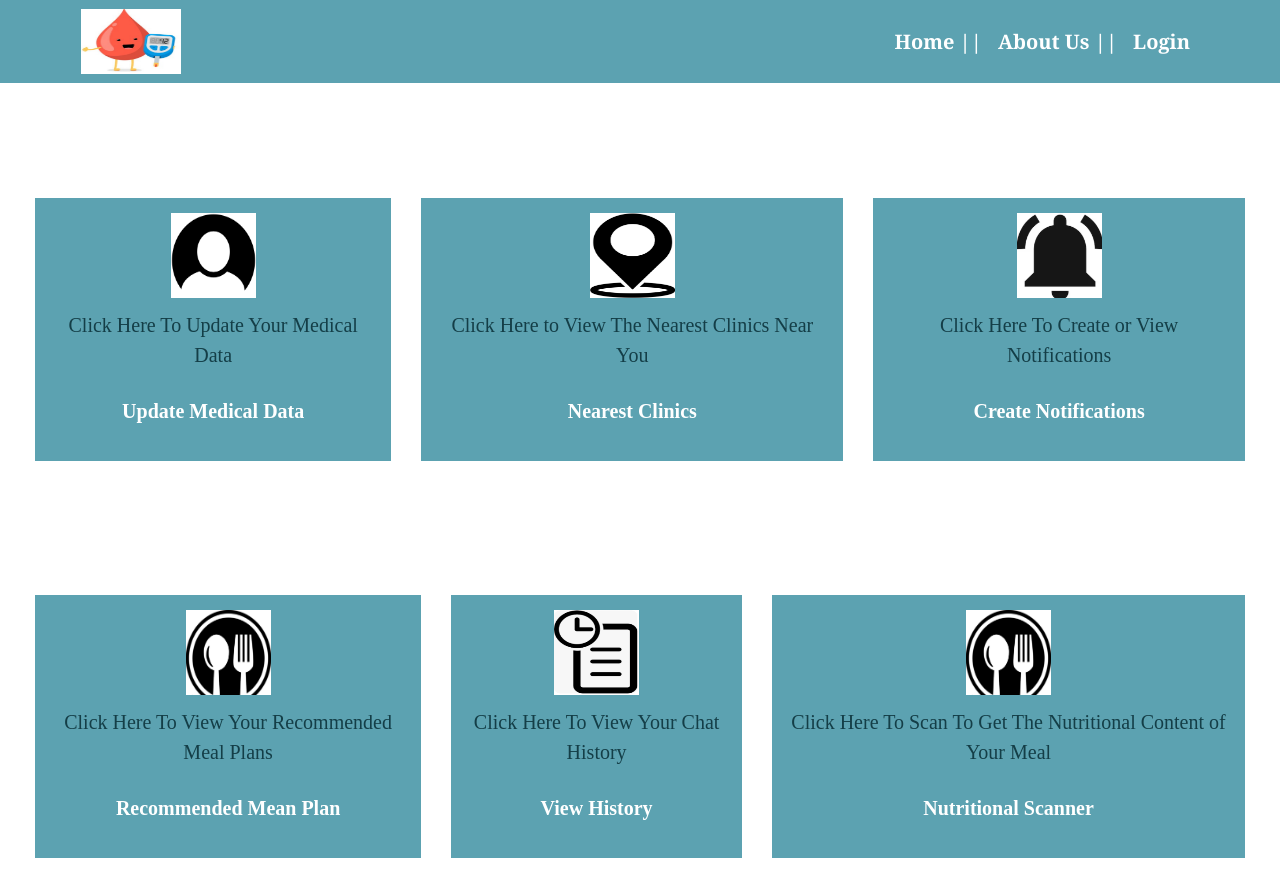
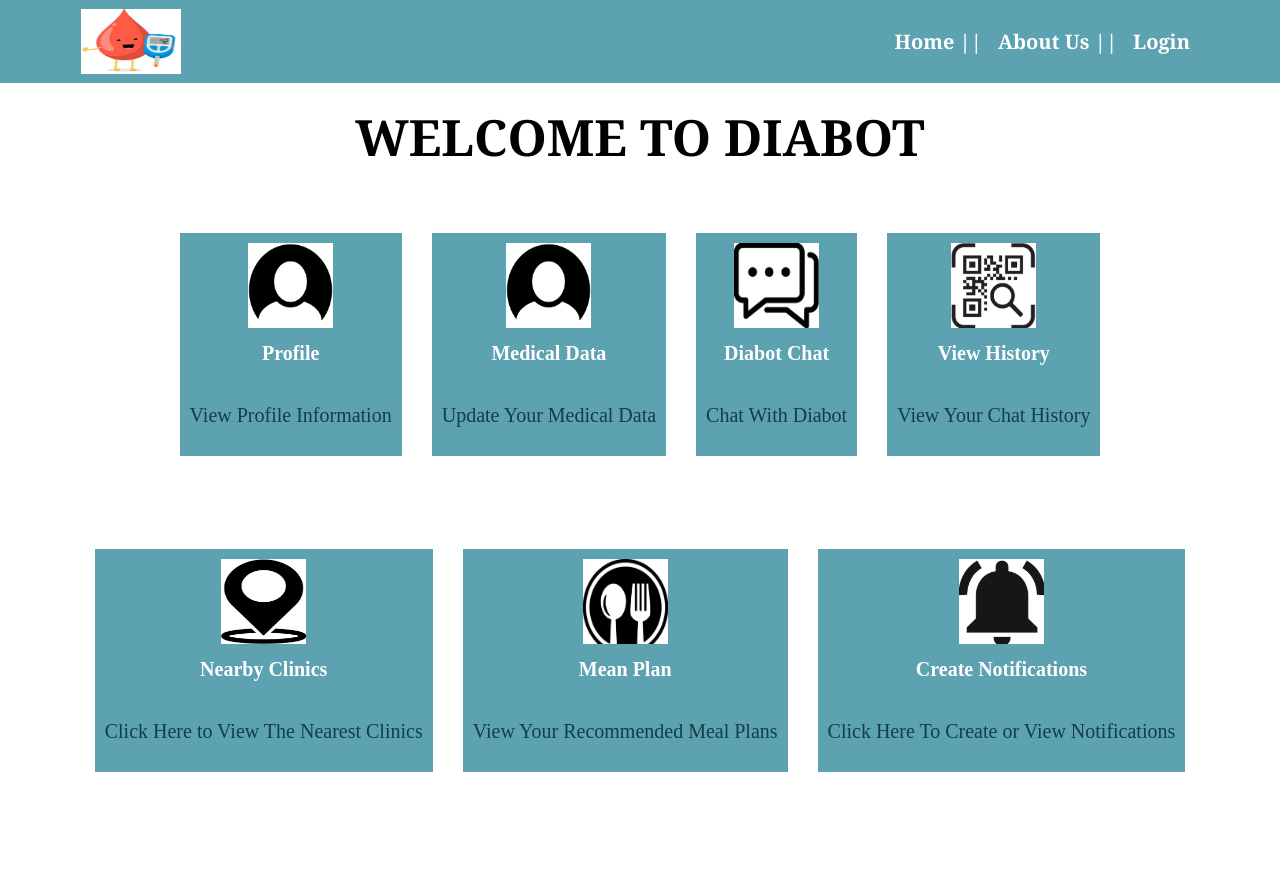
Before and after one commit to walters-skn/COMP3901-Capstone, a Vue app: page /subscriber in a window 1280 px wide. After the commit the page ends 812 px from the top, so only its background shows below. Built offline with nearby package versions, Linux system fonts and the light colour scheme.

Commit message:
UI Completed

```diff
--- a/src/components/HomePage.vue
+++ b/src/components/HomePage.vue
@@ -63,7 +63,7 @@ export default {
   }
 
   .diabot-content{
-    text-align: center;
+    text-align: justify;
     font-size: 20px;
     font-family: Georgia, 'Times New Roman', Times, serif;
     padding-top: 2%;
--- a/src/components/NutritionalScanner.vue
+++ b/src/components/NutritionalScanner.vue
@@ -3,7 +3,7 @@
 <template>
 
     <div class="heading">
-        <h2> <b> <strong> Scan Meal To Get Nutritional Content of Meal </strong></b></h2>
+        <h2> <b> <strong> Place Barcode Within The Frame To Get Nutritional Content of Meal </strong></b></h2>
         <p class="error">{{ error }}</p>
         <p> {{ decodedString }}</p>
     </div>
--- a/src/components/ProfilePage.vue
+++ /dev/null
@@ -1,141 +0,0 @@
-<template>
-    <div class="page-container">
-    <div class="header">
-        <img :src="imagePath" alt="profile" class="img">
-        <h2 class="name"> <strong> WELCOME</strong>  </h2>
-    </div>
-
-    <div class="profile-layout">
-
-        <div class="layout">
-
-            <div class="container" >
-                <img :src="imagePath" alt="profile" class="img">
-                <router-link link to="/profile">
-                <div class="title">
-                    <strong> <b>View Profile Information </b></strong>
-                </div>
-                </router-link>
-            </div>
-        </div>
-
-        <div class="layout">
-            <div class="container" >
-                <img :src="imagePath2" alt="profile" class="img">
-                <router-link link to='/diabot'>
-                <div class="title">
-                    <strong> <b> Create Notifications</b></strong>
-                </div>
-                </router-link>
-            </div>
-        </div>
-
-        <div class="layout">
-            <div class="container" >
-                <img :src="imagePath3" alt="profile" class="img">
-                <router-link link to='/diabot'>
-                <div class="title">
-                    <strong> <b>Diabot Chat </b></strong>
-                </div>
-                </router-link>
-            </div>
-        </div>
-
-    </div>
-</div>
-
-</template>
-
-<script>
-
-    import ImagePath from '@/assets/img/profile.png'
-    import ImagePath2 from '@/assets/img/notify.png'
-    import ImagePath3 from '@/assets/img/chat.png'
-
-    export default {
-        name: 'profilePage',
-        data(){
-            return{
-                imagePath: ImagePath,
-                imagePath2: ImagePath2,
-                imagePath3: ImagePath3
-            };
-        },
-        methods:{
-            handleSubmit(){
-                console.log('submitted')
-            }
-        }
-    };
-
-    </script>
-
-<style scoped>
-
-    .page-container{
-        margin-top: -20vh;
-        padding-top: 0;
-        flex-direction: column;
-        justify-content: center;
-        align-items: center;
-        width: 100%;
-        display: flex;
-        margin-top: -20vh;
-    }
-
-    .header{
-        margin: 0;
-        padding: 5px;
-        width: 100%;
-        background-color: #5ca2b1;
-        display: inline-block;
-        color: white;
-    }
-
-    .name{
-        font-family: 'Times New Roman', Times, serif;
-        font-size: 35px;
-    }
-
-    .img{
-        height: 100px;
-        width: 100px;
-    }
-
-    .title{
-        font-size:20px;
-        font-family: Georgia, 'Times New Roman', Times, serif;
-        color: white;
-        display: inline-block;
-    }
-
-    .container{
-        display: flex;
-        align-items: center;
-        flex-direction: column;
-        justify-content: center;
-        text-align: center;
-        padding: 20px;
-        background-color: #5ca2b1;
-    }
-
-    .btn.btn-primary {
-        background-color: white;
-        border: none;
-        color: #5ca2b1;
-        font-size: 15px;
-        font-family: 'Times New Roman', Times, serif;
-    }
-
-    .layout{
-        padding: 50px;
-        color: white;
-    }
-
-    .profile-layout{
-        margin-top: 20px;
-        display: flex;
-        align-items: flex-end;
-    }
-
-  </style>
--- a/src/components/SubscriberPage.vue
+++ b/src/components/SubscriberPage.vue
@@ -8,76 +8,100 @@
       <div class="links">
         <div class="container" >
           <img :src="imagePath" alt="profile" class="img">
-          <p class="detail"> Click Here To Update Your Medical Data </p>
           <router-link link to="/diabot">
             <div class="title">
-              <strong> Update Medical Data </strong>
+              <strong> Profile </strong>
             </div>
           </router-link>
-        </div>
-      </div>
-
-
-      <div class="links">
-        <div class="container" >
-          <img :src="imagePath2" alt="profile" class="img">
-          <p class="detail">Click Here to View The Nearest Clinics Near You</p>
-          <router-link link to="/diabot">
-            <div class="title">
-              <strong> Nearest Clinics </strong>
-            </div>
-          </router-link>
+          <p class="detail"> View Profile Information </p>
         </div>
       </div>
 
       <div class="links">
         <div class="container" >
-          <img :src="imagePath3" alt="profile" class="img">
-          <p class="detail">Click Here To Create or View Notifications</p>
+          <img :src="imagePath2" alt="profile" class="img">
           <router-link link to="/diabot">
             <div class="title">
-              <strong> Create Notifications </strong>
+              <strong> Medical Data </strong>
             </div>
           </router-link>
+          <p class="detail"> Update Your Medical Data </p>
         </div>
       </div>
+
+      <div class="links">
+        <div class="container" >
+          <img :src="imagePath7" alt="profile" class="img">
+          <router-link link to="/diabot">
+          <div class="title">
+            <strong> <b> Diabot Chat </b> </strong>
+          </div>
+          </router-link>
+          <p class="detail"> Chat With Diabot </p>
+        </div>
+      </div>
+
+      <div class="links">
+        <div class="container" >
+          <img :src="imagePath6" alt="profile" class="img">
+          <router-link link to="/diabot">
+          <div class="title">
+            <strong> <b> View History </b> </strong>
+          </div>
+          </router-link>
+          <p class="detail"> View Your Chat History</p>
+        </div>
+      </div>
+
     </div>
 
     <div class="layout">
 
       <div class="links">
         <div class="container" >
-          <img :src="imagePath4" alt="profile" class="img">
-          <p class="detail">Click Here To View Your Recommended Meal Plans</p>
+          <img :src="imagePath3" alt="profile" class="img">
           <router-link link to="/diabot">
             <div class="title">
-              <strong> Recommended Mean Plan </strong>
+              <strong> Nearby Clinics </strong>
             </div>
           </router-link>
+          <p class="detail">Click Here to View The Nearest Clinics</p>
         </div>
       </div>
 
       <div class="links">
         <div class="container" >
-          <img :src="imagePath6" alt="profile" class="img">
-          <p class="detail"> Click Here To View Your Chat History</p>
+          <img :src="imagePath5" alt="profile" class="img">
           <router-link link to="/diabot">
-          <div class="title">
-            <strong> <b> View History </b> </strong>
-          </div>
+            <div class="title">
+              <strong> Mean Plan </strong>
+            </div>
           </router-link>
+          <p class="detail">View Your Recommended Meal Plans</p>
         </div>
       </div>
 
-      <div class="links">
+      <!-- <div class="links">
         <div class="container" >
-          <img :src="imagePath4" alt="profile" class="img">
-          <p class="detail">Click Here To Scan To Get The Nutritional Content of Your Meal</p>
+          <img :src="imagePath7" alt="profile" class="img">
           <router-link link to="/scanner">
             <div class="title">
               <strong> Nutritional Scanner </strong>
             </div>
           </router-link>
+          <p class="detail">Check The Nutritional Value of Your Meal</p>
+        </div>
+      </div>     -->
+
+      <div class="links">
+        <div class="container" >
+          <img :src="imagePath4" alt="profile" class="img">
+          <router-link link to="/diabot">
+            <div class="title">
+              <strong> Create Notifications </strong>
+            </div>
+          </router-link>
+          <p class="detail">Click Here To Create or View Notifications</p>
         </div>
       </div>
 
@@ -86,11 +110,12 @@
 
   <script>
     import ImagePath from '@/assets/img/profile.png'
-    import ImagePath2 from '@/assets/img/location.png'
-    import ImagePath3 from '@/assets/img/notify.png'
-    import ImagePath4 from '@/assets/img/meal.png'
-    import ImagePath5 from '@/assets/img/scan.png'
-    import ImagePath6 from '@/assets/img/history.png'
+    import ImagePath2 from '@/assets/img/profile.png'
+    import ImagePath3 from '@/assets/img/location.png'
+    import ImagePath4 from '@/assets/img/notify.png'
+    import ImagePath5 from '@/assets/img/meal.png'
+    import ImagePath6 from '@/assets/img/scan.png'
+    import ImagePath7 from '@/assets/img/chat.png'
 
     export default {
       data(){
@@ -100,7 +125,8 @@
           imagePath3: ImagePath3,
           imagePath4 : ImagePath4,
           imagePath5 : ImagePath5,
-          imagePath6 : ImagePath6
+          imagePath6 : ImagePath6,
+          imagePath7 : ImagePath7
         }
       },
       name:"subscriberPage"
@@ -139,7 +165,7 @@
     justify-content: center;
     text-align: center;
     background-color: #5ca2b1;
-    padding: 15px;
+    padding: 10px;
 
   }
 
@@ -170,8 +196,8 @@
   }
 
   .page-layout ,.layout{
-    margin-top: 5%;
-    padding: 20px;
+    margin-top: 1%;
+    padding: 25px;
     display: flex;
     align-items: center;
   }
--- a/src/router.js
+++ b/src/router.js
@@ -4,7 +4,6 @@ import {createRouter,createWebHistory} from 'vue-router';
 import LoginPage from '@/components/LoginPage.vue'
 import HomePage from '@/components/HomePage.vue'
 import RegisterPage from '@/components/RegisterPage.vue'
-import ProfilePage from '@/components/ProfilePage.vue'
 import DiaBot from '@/components/DiaBot.vue'
 import NavBar from '@/components/NavBar.vue';
 import SubscriberPage from '@/components/SubscriberPage.vue'
@@ -15,7 +14,6 @@ const routes = [
     { path: '/', component: HomePage },
     { path: '/login', component: LoginPage },
     { path: '/register', component: RegisterPage },
-    { path: '/profile', component: ProfilePage },
     { path: '/diabot', component: DiaBot},
     {path: '/navbar', component: NavBar},
     {path: '/home', component: HomePage},
--- a/src/router.min.js
+++ b/src/router.min.js
@@ -1 +1 @@
-import{createRouter,createWebHistory}from"vue-router";import LoginPage from"@/components/LoginPage.vue";import HomePage from"@/components/HomePage.vue";import RegisterPage from"@/components/RegisterPage.vue";import ProfilePage from"@/components/ProfilePage.vue";import DiaBot from"@/components/DiaBot.vue";import NavBar from"@/components/NavBar.vue";import SubscriberPage from"@/components/SubscriberPage.vue";import NutritionalScanner from"@/components/NutritionalScanner.vue";const routes=[{path:"/",component:HomePage},{path:"/login",component:LoginPage},{path:"/register",component:RegisterPage},{path:"/profile",component:ProfilePage},{path:"/diabot",component:DiaBot},{path:"/navbar",component:NavBar},{path:"/home",component:HomePage},{path:"/subscriber",component:SubscriberPage},{path:"/scanner",component:NutritionalScanner}],router=createRouter({history:createWebHistory(),routes:routes});export default router;
+import{createRouter,createWebHistory}from"vue-router";import LoginPage from"@/components/LoginPage.vue";import HomePage from"@/components/HomePage.vue";import RegisterPage from"@/components/RegisterPage.vue";import DiaBot from"@/components/DiaBot.vue";import NavBar from"@/components/NavBar.vue";import SubscriberPage from"@/components/SubscriberPage.vue";import NutritionalScanner from"@/components/NutritionalScanner.vue";const routes=[{path:"/",component:HomePage},{path:"/login",component:LoginPage},{path:"/register",component:RegisterPage},{path:"/diabot",component:DiaBot},{path:"/navbar",component:NavBar},{path:"/home",component:HomePage},{path:"/subscriber",component:SubscriberPage},{path:"/scanner",component:NutritionalScanner}],router=createRouter({history:createWebHistory(),routes:routes});export default router;
```
